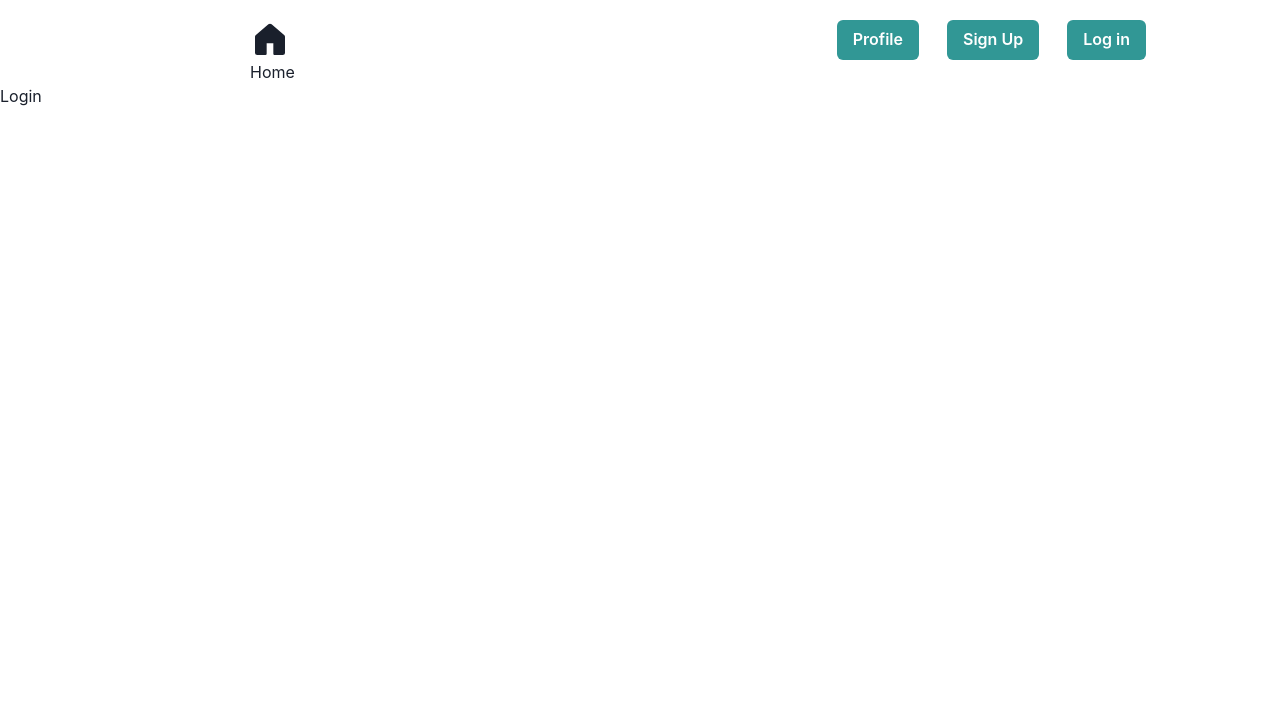
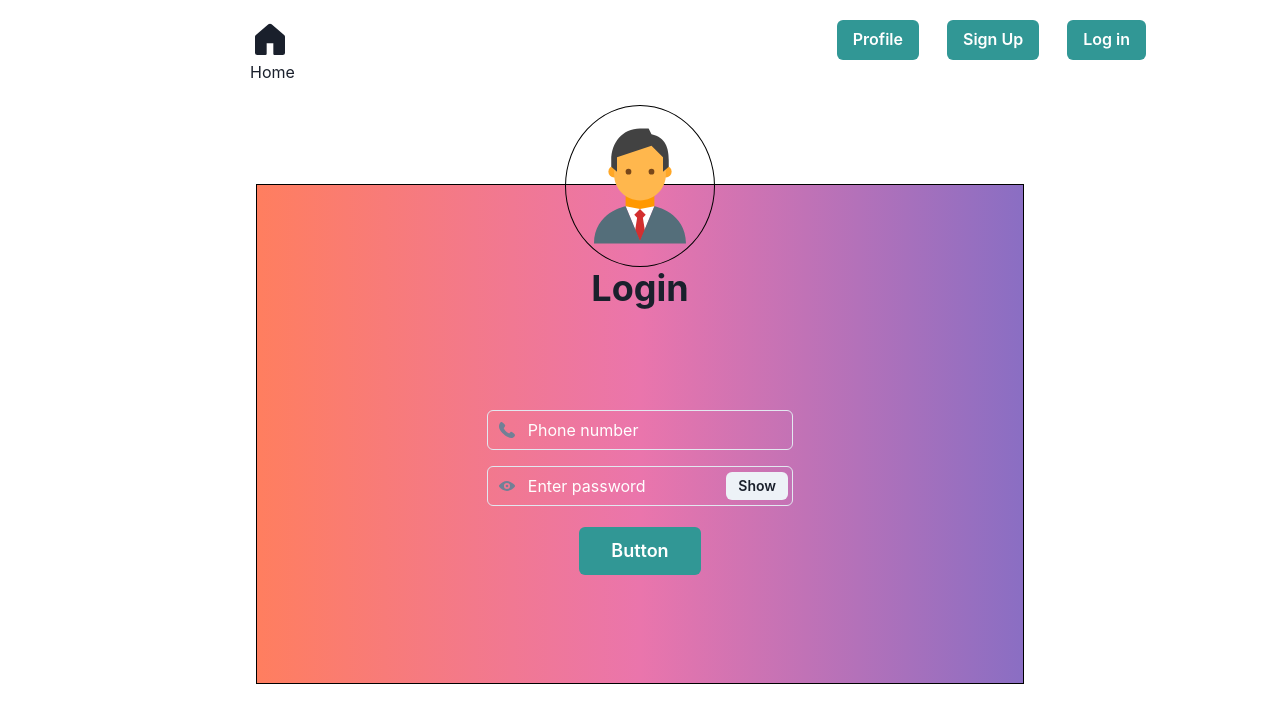
Before and after one commit to sumansauravmay/Addan_digital_solution_profile, a React (Create React App) app in the folder userprofile/: page / in a window 1280 px wide. Shown: the top 722 px of the page. Built offline with nearby package versions, Linux system fonts and the light colour scheme.

Commit message:
login ui

```diff
--- a/userprofile/package.json
+++ b/userprofile/package.json
@@ -3,6 +3,7 @@
   "version": "0.1.0",
   "private": true,
   "dependencies": {
+    "@chakra-ui/icons": "^2.1.1",
     "@chakra-ui/react": "^2.8.2",
     "@emotion/react": "^11.11.4",
     "@emotion/styled": "^11.11.5",
--- a/userprofile/src/components/Login/Login.jsx
+++ b/userprofile/src/components/Login/Login.jsx
@@ -1,7 +1,63 @@
 import React from "react";
+import styles from "./Login.module.css";
+import { FcBusinessman } from "react-icons/fc";
+import {  Input, InputRightElement, InputLeftElement, InputGroup, Stack, Button, Heading } from "@chakra-ui/react";
+import { PhoneIcon, ViewIcon } from '@chakra-ui/icons';
 
 const Login = () => {
-  return <div>Login</div>;
+
+    const [show, setShow] = React.useState(false)
+    const handleClick = () => setShow(!show)
+
+
+
+  return (
+    <div className={styles.login}>
+        <div className={styles.loginpic}>
+        <FcBusinessman size="150px"/>
+        </div>
+
+        <Heading textAlign={'center'}>Login</Heading>
+
+        <Stack spacing={4} className={styles.logininput}>
+  <InputGroup>
+    <InputLeftElement pointerEvents='none'>
+      <PhoneIcon color='gray.500' />
+    </InputLeftElement>
+    <Input type='tel' color='gray.500' placeholder='Phone number' />
+  </InputGroup>
+
+  <InputGroup size='md'>
+  <InputLeftElement pointerEvents='none'>
+      <ViewIcon color='gray.500' />
+    </InputLeftElement>
+      <Input
+        pr='4.5rem'
+        type={show ? 'text' : 'password'}
+        placeholder='Enter password'
+      />
+      <InputRightElement width='4.5rem'>
+        <Button h='1.75rem' size='sm' onClick={handleClick}>
+          {show ? 'Hide' : 'Show'}
+        </Button>
+      </InputRightElement>
+    </InputGroup>
+
+
+
+    <Button
+    width={'40%'}
+    m="5px auto auto auto"
+    colorScheme='teal' size='lg'>
+    Button
+  </Button>
+
+
+
+</Stack>
+
+    </div>
+  )
 };
 
 export default Login;
--- /dev/null
+++ b/userprofile/src/components/Login/Login.module.css
@@ -0,0 +1,29 @@
+.login {
+  border: 1px solid black;
+  margin: 100px auto auto auto;
+  height: 500px;
+  width: 60%;
+  background: linear-gradient(to right, #ff7e5f, #EA75AC, #8A6EC3);
+}
+
+.loginpic {
+  display: flex;
+  justify-content: center;
+  margin: -80px auto auto auto;
+  width: 150px;
+  border-radius: 50%;
+  padding: 5px;
+  border: 1px solid black;
+  background: transparent;
+}
+
+.logininput{
+    width: 40%;
+    /* margin-top: 80px; */
+    margin: 100px auto auto auto;
+}
+
+.logininput ::placeholder {
+    color: white;
+    opacity: 1;
+  }
--- a/userprofile/src/components/Navbar/Navbar.jsx
+++ b/userprofile/src/components/Navbar/Navbar.jsx
@@ -2,7 +2,6 @@ import React from "react";
 import {
   Flex,
   Spacer,
-  Heading,
   ButtonGroup,
   Button,
   Box,
@@ -12,7 +11,8 @@ import { Link } from "react-router-dom";
 
 const Navbar = () => {
   return (
-    <Flex gap="2" mt={5} w={"70%"} ml={"250px"}>
+    <Flex gap="2" mt={5} w={"70%"}
+    ml={"250px"}>
       <Box>
         <Link to="/">
           <GoHomeFill size="40px" />
```
